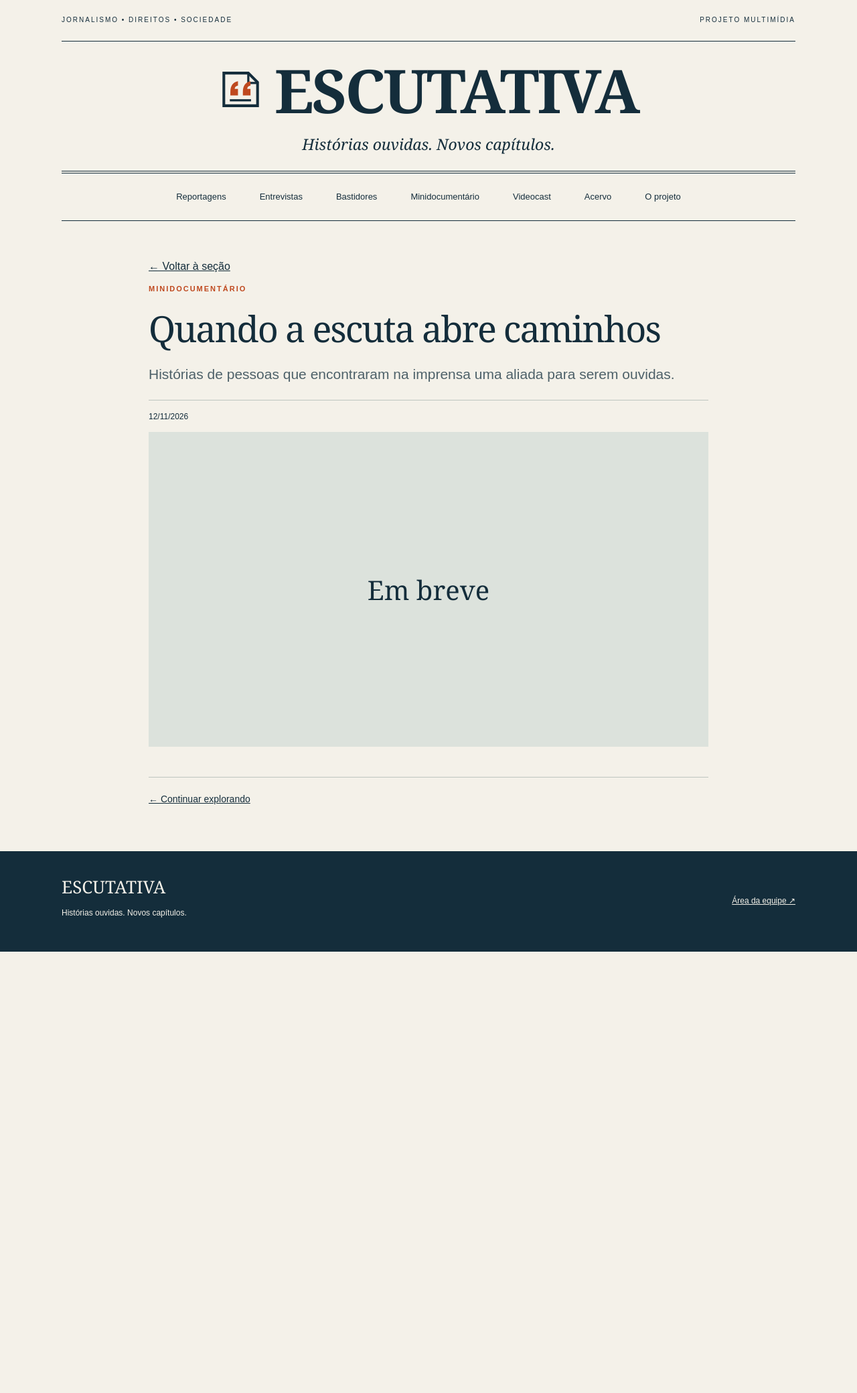
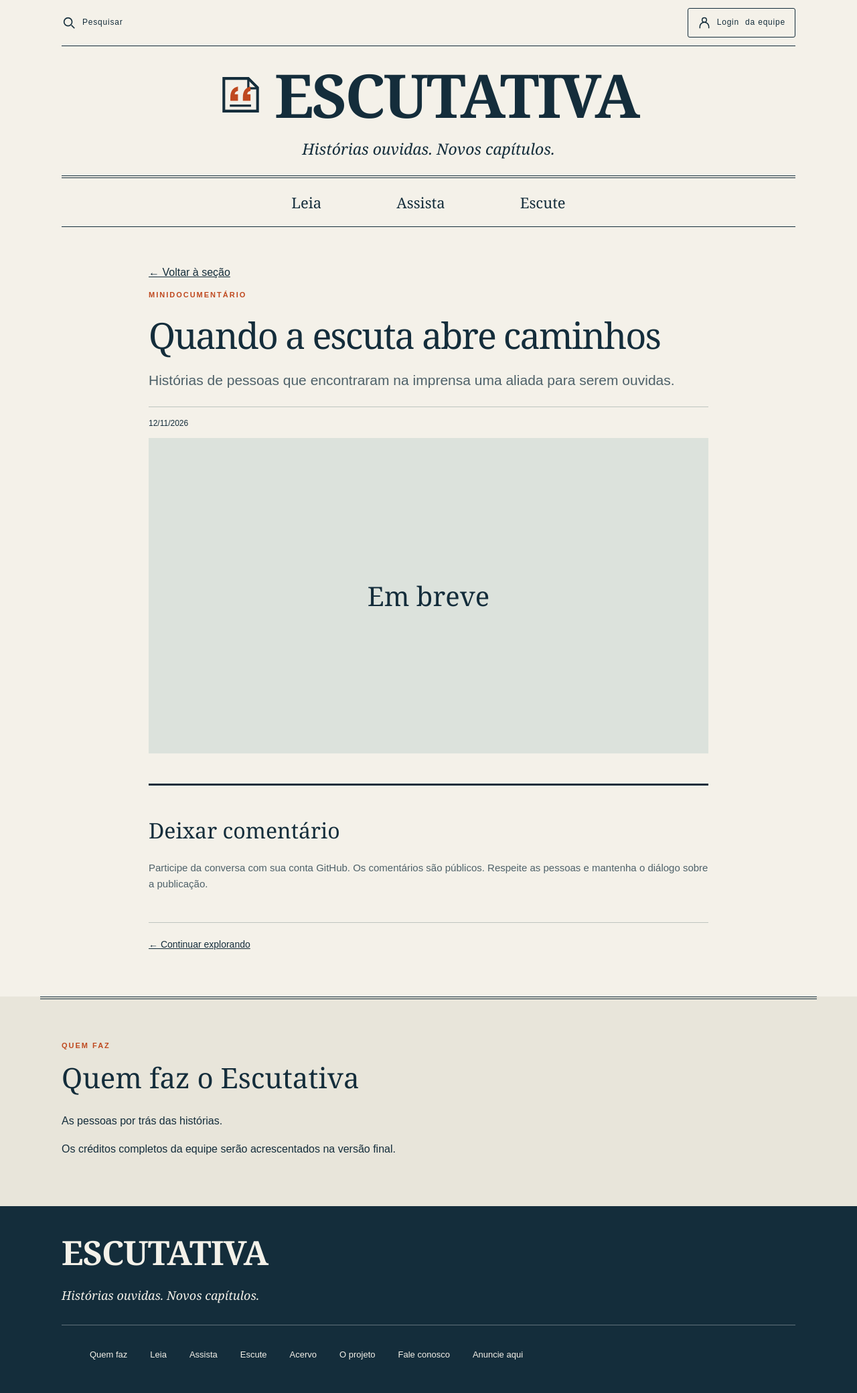
Before and after one commit to iarleyoliveira/ESCUTATIVA, a Jekyll site: the page built from _materias/quando-a-escuta-abre-caminhos.md, in a window 1280 px wide. Shown: the whole page at 67% size. Built offline with Jekyll 4.4.1, drawn with Linux system fonts in a browser that asks for light colours; comment, search, counter and statistics services are not loaded; before the commit the page ends 1421 px from its top, so only the background shows below that.

Commit message:
Adiciona busca, navegacao por formato, comentarios e estrutura da equipe

```diff
--- a/_config.yml
+++ b/_config.yml
@@ -19,6 +19,7 @@ defaults:
       layout: materia
       published: false
 exclude:
+  - preview.ps1
   - README.md
   - Gemfile
   - Gemfile.lock
--- /dev/null
+++ b/_data/comentarios.yml
@@ -0,0 +1,4 @@
+repo: "iarleyoliveira/ESCUTATIVA"
+repo_id: "R_kgDOVsCRtQ"
+category: "Announcements"
+category_id: "DIC_kwDOVsCRtc4DLN7_"
--- /dev/null
+++ b/_data/equipe.yml
@@ -0,0 +1,6 @@
+title: "Quem faz o Escutativa"
+description: "As pessoas por trás das histórias."
+members: []
+socials: []
+contact: ""
+advertising: ""
--- /dev/null
+++ b/_includes/comments.html
@@ -0,0 +1,19 @@
+{% assign comments = site.data.comentarios %}
+<section class="comments" id="comentarios" aria-labelledby="comments-title">
+  <h2 id="comments-title">Deixar comentário</h2>
+  {% if comments.repo_id != blank and comments.category_id != blank %}
+    <p>Participe da conversa com sua conta GitHub. Os comentários são públicos. Respeite as pessoas e mantenha o diálogo sobre a publicação.</p>
+    <div class="giscus"></div>
+    <script src="https://giscus.app/client.js"
+      data-repo="{{ comments.repo | escape }}"
+      data-repo-id="{{ comments.repo_id | escape }}"
+      data-category="{{ comments.category | escape }}"
+      data-category-id="{{ comments.category_id | escape }}"
+      data-mapping="pathname" data-strict="0" data-reactions-enabled="1"
+      data-emit-metadata="0" data-input-position="bottom" data-theme="preferred_color_scheme"
+      data-lang="pt" data-loading="lazy" crossorigin="anonymous" async></script>
+    <noscript>Ative o JavaScript para ler e deixar comentários.</noscript>
+  {% else %}
+    <p>Os comentários públicos estão em preparação. Em breve, você poderá participar com sua conta GitHub.</p>
+  {% endif %}
+</section>
--- /dev/null
+++ b/_includes/format-links.html
@@ -0,0 +1,3 @@
+<a href="{{ '/acervo/' | relative_url }}?formato=leia">Leia</a>
+<a href="{{ '/acervo/' | relative_url }}?formato=assista">Assista</a>
+<a href="{{ '/acervo/' | relative_url }}?formato=escute">Escute</a>
--- a/_includes/publication-card.html
+++ b/_includes/publication-card.html
@@ -19,6 +19,7 @@
     <div>
       <h3>{{ entry.title | escape }}</h3>
       <p>{{ entry.description | escape }}</p>
+      {% if entry.author != blank %}<small>{{ entry.author | escape }}</small>{% endif %}
       <a class="text-action" href="{{ entry.url | relative_url }}" aria-label="{{ action | escape }} — {{ entry.title | escape }}">{{ action | escape }} <span aria-hidden="true">→</span></a>
     </div>
   </article>
--- /dev/null
+++ b/_includes/team.html
@@ -0,0 +1,22 @@
+<section class="team-section" id="quem-faz" aria-labelledby="team-title">
+  <div class="wrap section">
+    <span class="kicker">Quem faz</span>
+    <h2 id="team-title">{{ site.data.equipe.title | escape }}</h2>
+    <p>{{ site.data.equipe.description | escape }}</p>
+    {% if site.data.equipe.members.size > 0 %}
+      <div class="team-grid">
+        {% for member in site.data.equipe.members %}
+          <article class="team-member">
+            {% if member.portrait != blank %}<img src="{{ member.portrait | remove_first: site.baseurl | relative_url | escape }}" alt="Caricatura de {{ member.name | escape }}" width="240" height="240" loading="lazy">{% endif %}
+            <h3>{{ member.name | escape }}</h3>
+            <p class="kicker">{{ member.role | escape }}</p>
+            <p>{{ member.bio | escape }}</p>
+            {% if member.url != blank %}<a href="{{ member.url | escape }}">Conheça {{ member.name | escape }} ↗</a>{% endif %}
+          </article>
+        {% endfor %}
+      </div>
+    {% else %}
+      {{ site.data.inicio.projeto.credits | markdownify }}
+    {% endif %}
+  </div>
+</section>
--- a/_layouts/default.html
+++ b/_layouts/default.html
@@ -25,22 +25,35 @@
 <body>
   <a class="skip" href="#conteudo">Pular para o conteúdo</a>
   <header class="wrap">
-    <div class="topline"><span>{{ identity.topics | escape }}</span><span>{{ identity.format | escape }}</span></div>
+    <div class="topline">
+      <a class="search-link" href="{{ '/acervo/' | relative_url }}#busca" aria-label="Pesquisar publicações"><svg width="22" height="22" viewBox="0 0 24 24" fill="none" stroke="currentColor" stroke-width="1.8" aria-hidden="true"><circle cx="10.5" cy="10.5" r="6.5"/><path d="m16 16 5 5"/></svg><span>Pesquisar</span></a>
+      <a class="login-link" href="{{ '/admin/' | relative_url }}"><svg width="20" height="20" viewBox="0 0 24 24" fill="none" stroke="currentColor" stroke-width="1.8" aria-hidden="true"><circle cx="12" cy="7" r="4"/><path d="M4 22v-3a8 8 0 0 1 16 0v3"/></svg> Login <span class="login-detail">da equipe</span></a>
+    </div>
     <a class="brand" href="{{ '/' | relative_url }}"><img src="{{ logo | escape }}" alt="" width="65" height="65">{{ identity.name | escape }}</a>
     <p class="signature">{{ identity.signature | escape }}</p>
     <nav aria-label="Principal">
-      {% for category in site.data.categorias %}
-        <a href="{{ '/' | relative_url }}#{{ category.section }}">{{ inicio[category.section].nav | escape }}</a>
-      {% endfor %}
-      <a href="{{ '/acervo/' | relative_url }}"{% if page.archive %} aria-current="page"{% endif %}>{{ inicio.acervo.nav | escape }}</a>
-      <a href="{{ '/' | relative_url }}#projeto">{{ inicio.projeto.nav | escape }}</a>
+      {% include format-links.html %}
     </nav>
   </header>
   <main id="conteudo">{{ content }}</main>
+  {% include team.html %}
   <footer>
-    <div class="wrap foot">
-      <div><strong>{{ identity.name | escape }}</strong><p>{{ identity.signature | escape }}</p></div>
-      <a href="{{ '/admin/' | relative_url }}">{{ identity.team_link | escape }}</a>
+    <div class="wrap">
+      <a class="footer-brand" href="{{ '/' | relative_url }}">{{ identity.name | escape }}</a>
+      <p class="footer-signature">{{ identity.signature | escape }}</p>
+      <div class="footer-bottom">
+        <div class="footer-socials" aria-label="Redes sociais">
+          {% for social in site.data.equipe.socials %}<a href="{{ social.url | escape }}" rel="me">{{ social.name | escape }} ↗</a>{% endfor %}
+        </div>
+        <nav class="footer-nav" aria-label="Rodapé">
+          <a href="#quem-faz">Quem faz</a>
+          {% include format-links.html %}
+          <a href="{{ '/acervo/' | relative_url }}">Acervo</a>
+          <a href="{{ '/' | relative_url }}#projeto">O projeto</a>
+          {% if site.data.equipe.contact != blank %}<a href="mailto:{{ site.data.equipe.contact | escape }}">Fale conosco</a>{% endif %}
+          {% if site.data.equipe.advertising != blank %}<a href="mailto:{{ site.data.equipe.advertising | escape }}">Anuncie aqui</a>{% endif %}
+        </nav>
+      </div>
     </div>
   </footer>
 </body>
--- a/_layouts/materia.html
+++ b/_layouts/materia.html
@@ -43,5 +43,6 @@ layout: default
   {% if page.credits and page.credits != "" %}
     <p class="meta">{{ page.credits | escape | newline_to_br }}</p>
   {% endif %}
+  {% include comments.html %}
   <div class="article-end"><a href="{{ '/' | relative_url }}#{{ section_id }}">← {{ inicio.continue | escape }}</a></div>
 </article>
--- a/assets/style.css
+++ b/assets/style.css
@@ -140,3 +140,35 @@ nav a:hover, nav a:focus-visible {
 .archive-filters button:focus-visible { outline: 3px solid var(--orange); outline-offset: 3px; }
 .archive-group { border-top: 1px solid var(--line); padding-block: 24px; }
 nav a[aria-current="page"] { text-decoration: underline; text-underline-offset: 4px; }
+
+/* Cabeçalho, pesquisa e expediente */
+[hidden]{display:none!important}
+button:focus-visible,input:focus-visible{outline:3px solid var(--orange);outline-offset:4px}
+.topline{align-items:center;padding:12px 0;letter-spacing:.8px}
+.search-link,.login-link{display:inline-flex;align-items:center;gap:9px;min-height:44px;font-size:12px;text-decoration:none}
+.login-link{border:1px solid var(--ink);border-radius:3px;padding:0 14px}
+.login-link:hover{background:var(--ink);color:var(--paper)}
+header nav{gap:clamp(24px,10vw,100px);font:22px Georgia,serif}
+.archive-search{margin:30px 0 15px;max-width:700px;scroll-margin-top:25px}
+.archive-search label{display:block;font-weight:bold;margin-bottom:8px}
+.archive-search>div{display:flex;gap:8px}
+.archive-search input{width:100%;min-width:0;min-height:48px;padding:10px 14px;border:1px solid var(--ink);background:#faf8f2;color:var(--ink);font:inherit;border-radius:0}
+.archive-search button{border:1px solid var(--ink);padding:10px 20px;background:var(--ink);color:white;font:inherit;cursor:pointer}
+.team-section{background:#e8e5da}
+.team-section .section{border-top:4px double var(--ink)}
+.team-grid{display:grid;grid-template-columns:repeat(auto-fit,minmax(min(100%,220px),1fr));gap:32px;margin-top:36px}
+.team-member{border-top:1px solid var(--line);padding-top:24px}
+.team-member img{width:100%;max-width:240px;height:auto;aspect-ratio:1;object-fit:contain;mix-blend-mode:multiply}
+.team-member h3{font-size:30px;margin-bottom:12px}
+.team-member p{font-size:14px}
+.footer-brand{font:bold clamp(28px,6vw,50px) Georgia,serif;text-decoration:none;letter-spacing:-1px}
+.footer-signature{font:italic 18px Georgia,serif;margin-bottom:32px}
+.footer-bottom{border-top:1px solid #60717a;padding-top:22px;display:flex;flex-wrap:wrap;align-items:flex-start;gap:12px 36px}
+.footer-socials{display:flex;gap:18px;flex-wrap:wrap}
+.footer-socials:empty{display:none}
+.footer-socials a{min-height:44px;display:inline-flex;align-items:center}
+.footer-nav{justify-content:flex-start;gap:8px 22px;border:0;padding:0;font-size:13px}
+.comments{margin-top:45px;border-top:3px solid var(--ink);padding-top:24px}
+.comments h2{font-size:32px}
+.comments>p{font:15px/1.6 Arial,sans-serif;color:#4e6169}
+@media(max-width:700px){.search-link span,.login-detail{display:none}header nav{font-size:20px;gap:28px}.footer-bottom{flex-direction:column}.footer-nav{gap:4px 16px}.team-section .section h2{font-size:32px}}
```
Also changed, not shown: acervo/index.html (+10 -1 lines), assets/acervo.js (+40 -25 lines), .github/workflows/validar-site.yml, .pages.yml, README.md, 2 other files.
